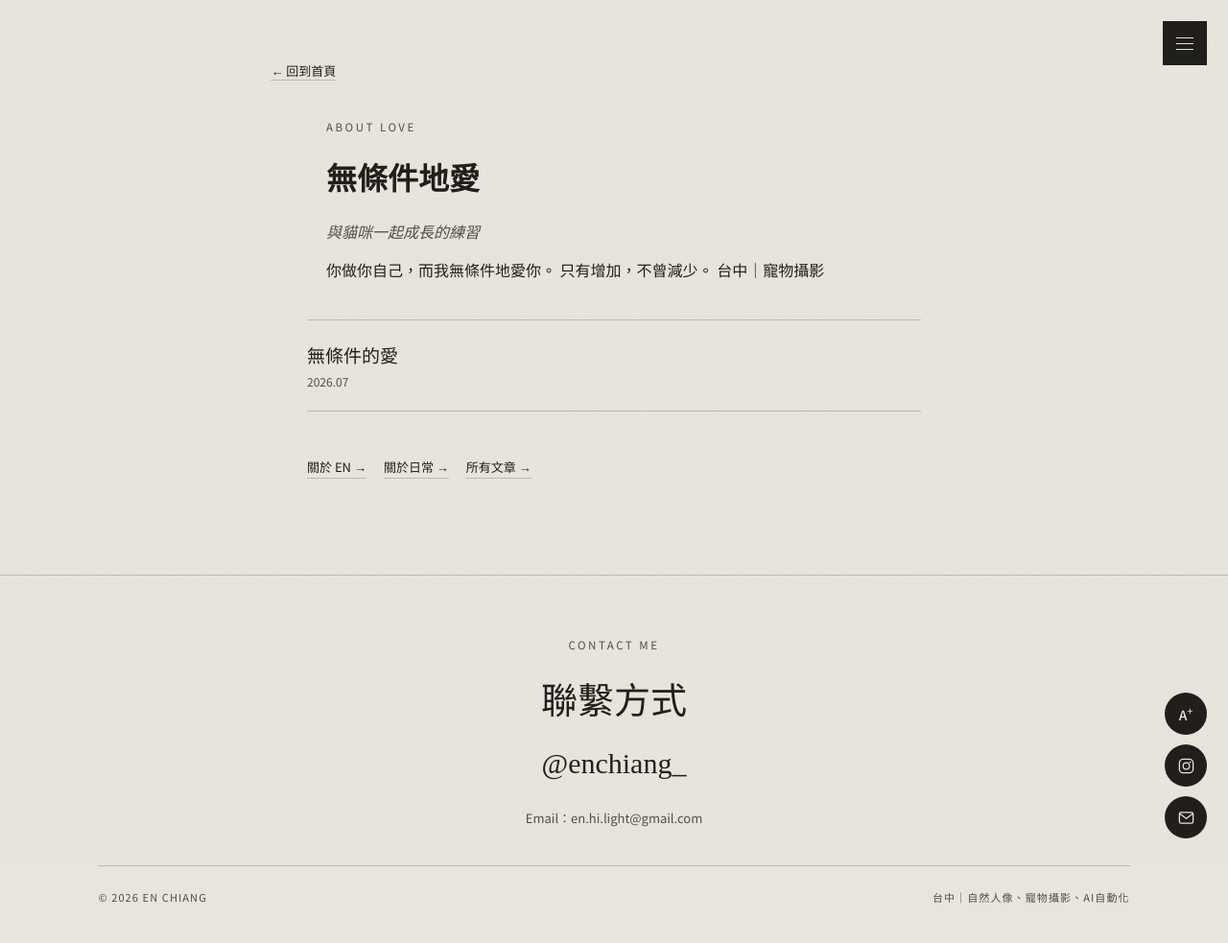
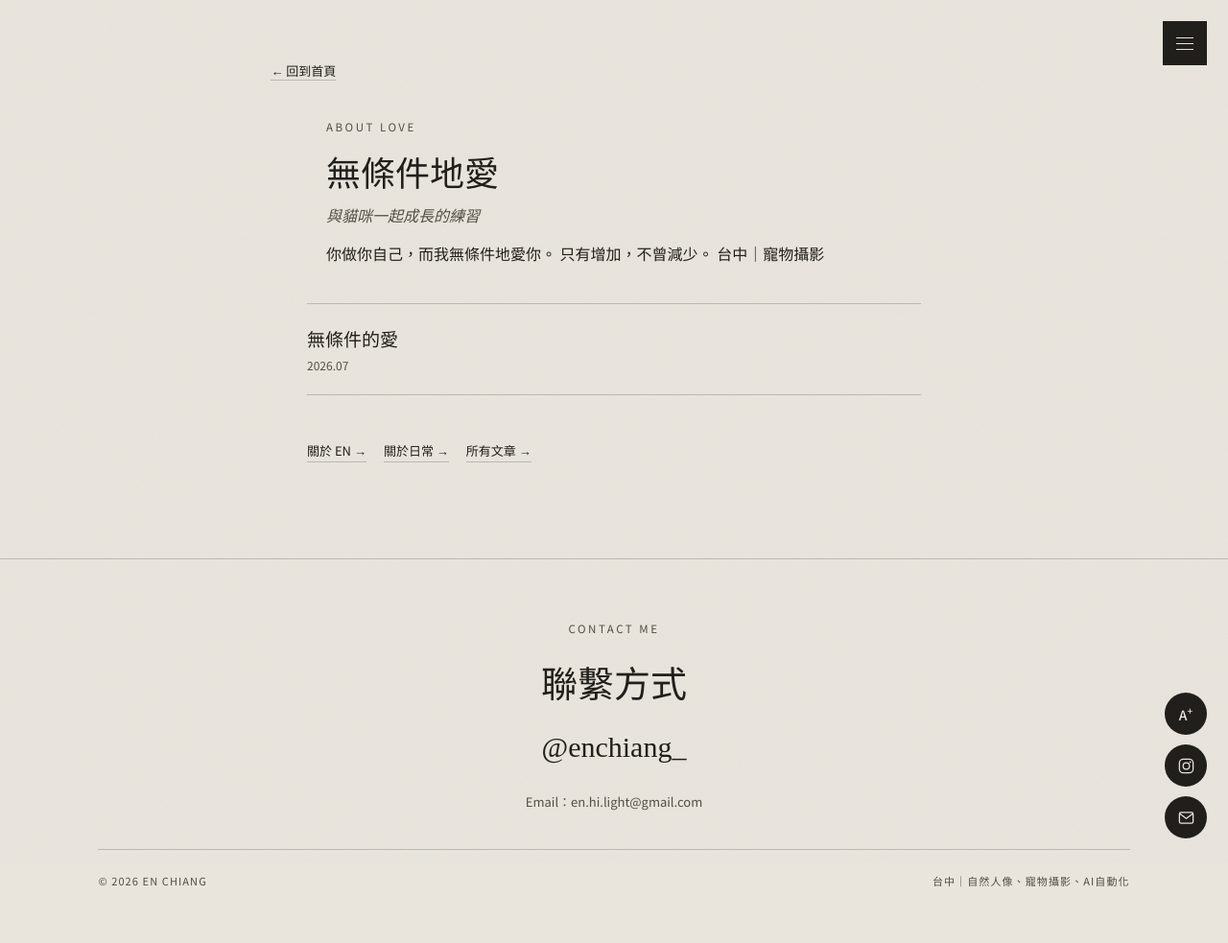
Before and after one commit to enchiang99/en-chiang-site-v2, a Jekyll site: the page built from pet.html, in a window 1280 px wide. Shown: the whole page at 96% size. Built offline with Jekyll 4.4.1, drawn with Linux system fonts in a browser that asks for light colours.

Commit message:
Add files via upload

```diff
--- a/assets/main.css
+++ b/assets/main.css
@@ -198,7 +198,7 @@
   #about-daily{ background:var(--paper-deep); border-top:1px solid var(--line); border-bottom:1px solid var(--line); }
   .section-head{ max-width:600px; margin:0 auto 36px; text-align:center; padding-top:56px; }
   .section-head .label{ margin-bottom:12px; }
-  .section-head h2{ font-size:clamp(24px,3.2vw,36px); margin:0; font-weight:500; }
+  .section-head h1, .section-head h2{ font-size:clamp(24px,3.2vw,36px); margin:0; font-weight:500; }
 
   .service-grid{ display:grid; grid-template-columns:repeat(3,1fr); gap:0; max-width:1100px; margin:56px auto 70px; padding:0 8vw; }
   .service{ padding:0 30px; text-align:center; border-left:1px solid var(--line); }
```
